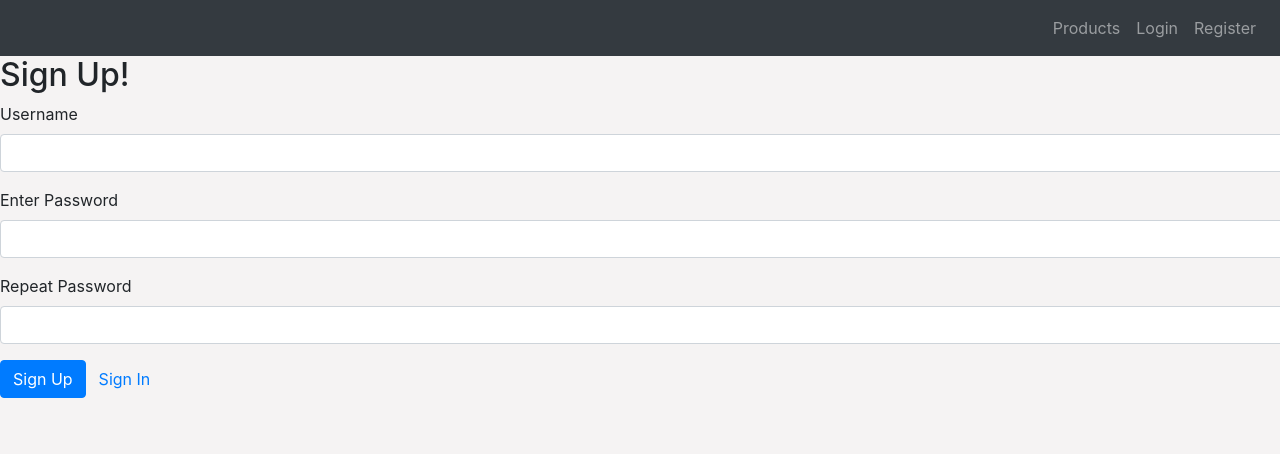
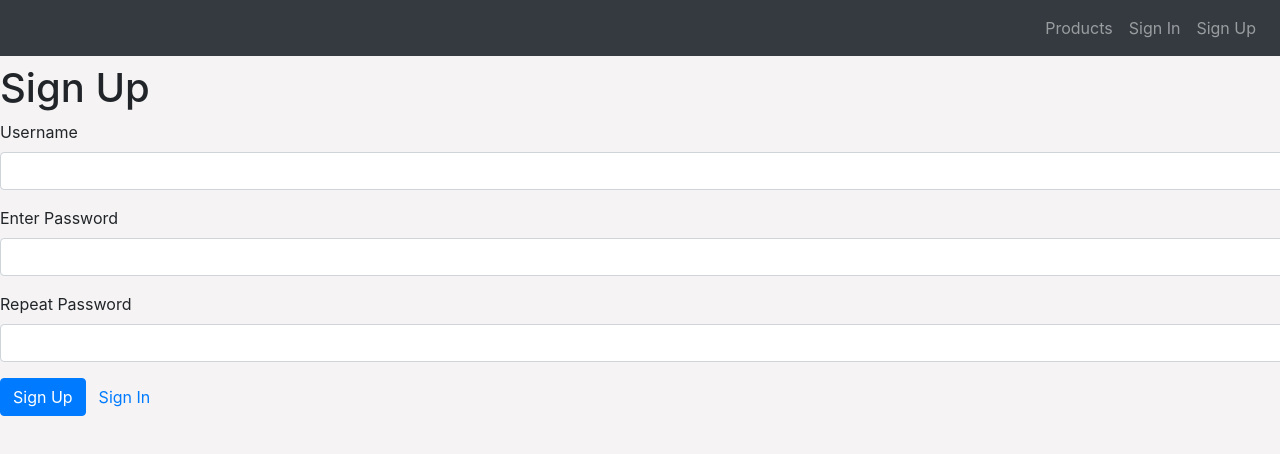
Before and after one commit to maxim4220/shop, an Angular app: page /register in a window 1280 px wide. Shown: the top 454 px of the page. Built offline with nearby package versions, Linux system fonts and the light colour scheme.

Commit message:
Fixed titles

```diff
--- a/src/app/app.component.html
+++ b/src/app/app.component.html
@@ -11,8 +11,8 @@
   <nav class="navbar navbar-expand navbar-dark bg-dark">
     <div class="navbar-nav ap-container">
         <a class="nav-item nav-link" routerLink="/products">Products</a>
-        <a class="nav-item nav-link" routerLink="/login">Login</a>
-        <a class="nav-item nav-link" routerLink="/register">Register</a>
+        <a class="nav-item nav-link" routerLink="/login">Sign In</a>
+        <a class="nav-item nav-link" routerLink="/register">Sign Up</a>
     </div>
   </nav>
 </ng-template>
--- a/src/app/components/login/login.component.html
+++ b/src/app/components/login/login.component.html
@@ -1,5 +1,5 @@
 <div *ngIf="error" class="alert alert-danger">{{error}}</div>
-<h2>Login</h2>
+<h1 class="mt-2">Sign In</h1>
 <form [formGroup]="loginForm" (ngSubmit)="onSubmit()">
     <div class="form-group">
         <label for="username">Username</label>
@@ -20,6 +20,6 @@
             <span *ngIf="loading" class="spinner-border spinner-border-sm mr-1"></span>
             Login
         </button>
-        <a routerLink="/register" class="btn btn-link">Register</a>
+        <a routerLink="/register" class="btn btn-link">Sign Up</a>
     </div>
 </form>
--- a/src/app/components/register/register.component.html
+++ b/src/app/components/register/register.component.html
@@ -1,5 +1,5 @@
 <div *ngIf="error" class="alert alert-danger">{{error}}</div>
-<h2>Sign Up!</h2>
+<h1 class="mt-2">Sign Up</h1>
 <form [formGroup]="registerForm" (ngSubmit)="onSubmit()">
     <div class="form-group">
         <label for="username">Username</label>
```
Also changed, not shown: src/app/components/catalog/catalog.component.ts (+1 -7 lines).
